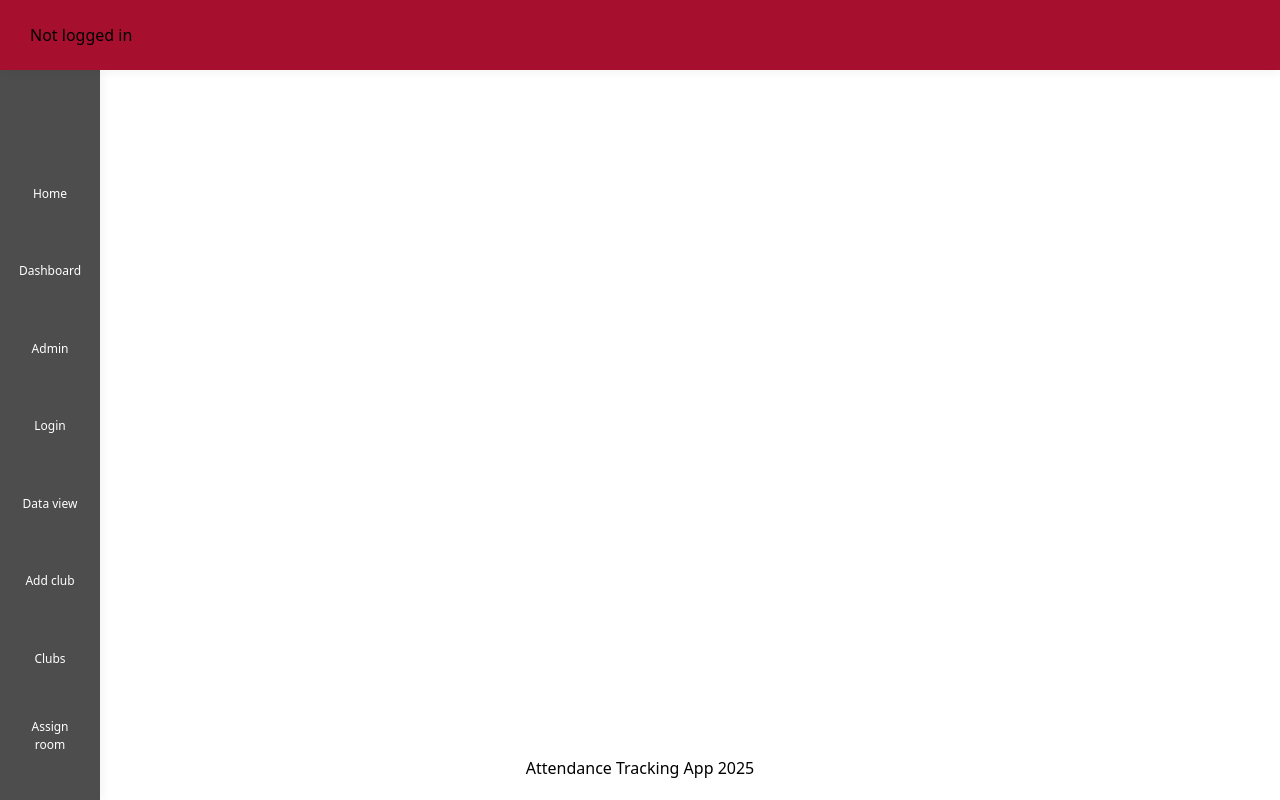
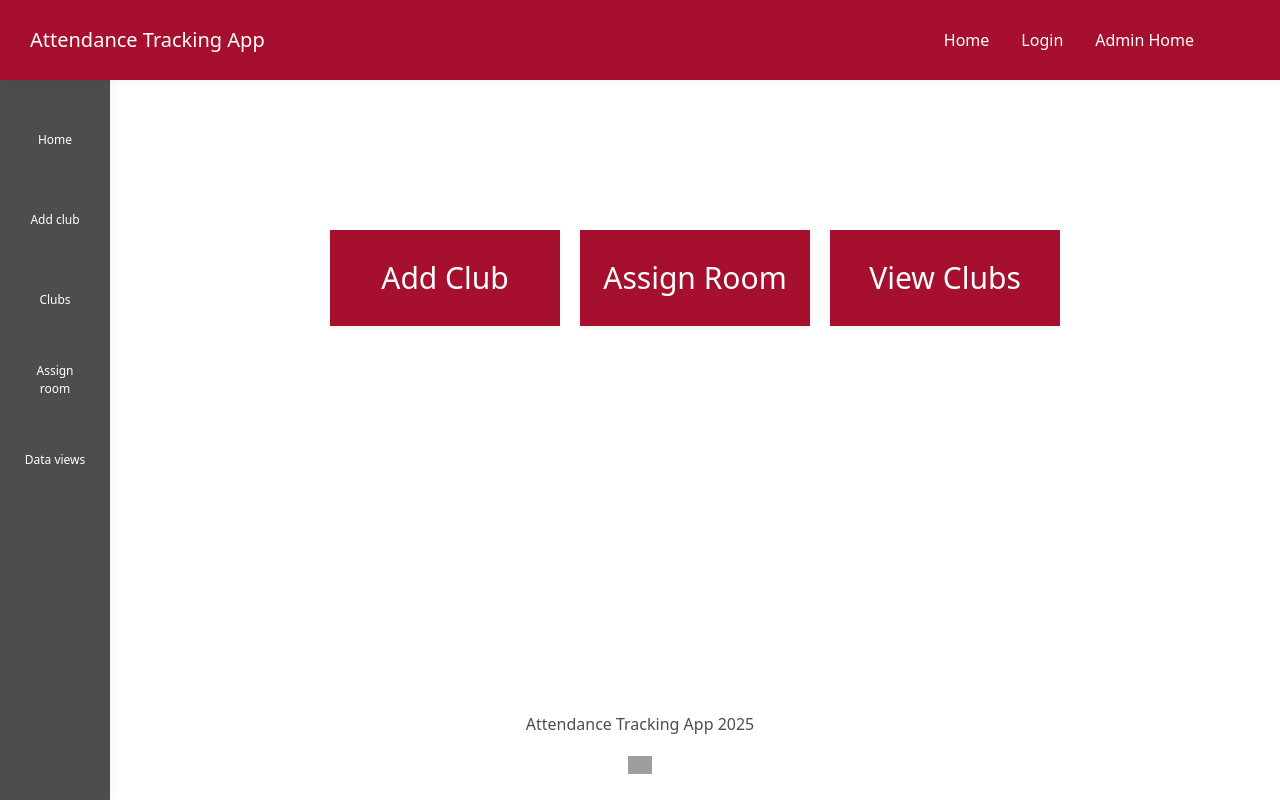
Before and after one commit to GrTravis2/WSU_Cpts_322, a Python web app: template attendance_tracker/templates/dashboard.html in a window 1280 px wide. Run offline with Jinja, Linux system fonts and the light colour scheme; the template is opened without the code that fills it, so the values that code supplies are empty; style sheets or scripts are compiled from the project's sources; grey boxes are pictures that could not be loaded.

Commit message:
Adding in the style changes - including sidebar and some other elements for user dash

```diff
--- a/attendance_tracker/templates/base.html
+++ b/attendance_tracker/templates/base.html
@@ -5,13 +5,15 @@
         <title>{% block title %}{{title}}{% endblock %}</title>
             <link href="{{ url_for('static', filename='style.css')}}" rel="stylesheet">
     </head>
-    <body class="flex bg-cougGray text-white flex-col min-h-screen">
+
+    <body class="min-h-screen flex flex-col">
 
         <!-- Navbar is fixed on every page -->
         <nav class="header-bar">
-            <div class="header-actions">
-                <h1 class="text-lg font-[Proxima Nova]">Attendance Tracking App</h1>
-                <ul class="flex gap-8 text-base">
+            <h1 class="header-title text-white text-xl">Attendance Tracking App</h1>
+            <div class="header-actions flex items-center justify-between px-6 py-4">
+
+                <ul class="flex gap-8 text-base text-white">
                     <li class="relative cursor-pointer">
                     <!-- Menu items: -->
                     <!-- Home -->
@@ -20,35 +22,35 @@
 
                     <!-- Login -->
                     <a href="/h/auth/login" class="hover:after:w-full after:absolute after:left-0 after:-bottom-1 after:h-[2px] after:w-0 after:bg-white after:transition-all after:duration-300">Login</a></li>
+                    <li class="relative cursor-pointer">
 
-                    <!-- Data view -->
+                    <!-- Admin Home -->
+                    <a href="/h/admin/dashboard" class="hover:after:w-full after:absolute after:left-0 after:-bottom-1 after:h-[2px] after:w-0 after:bg-white after:transition-all after:duration-300">Admin Home</a></li>
                     <li class="relative cursor-pointer">
-                    <a href="/h/analytics/data-view" class="hover:after:w-full after:absolute after:left-0 after:-bottom-1 after:h-[2px] after:w-0 after:bg-white after:transition-all after:duration-300">Data Views</a></li>
-
-                    <!-- Admin -->
-                    <li class="relative cursor-pointer">
-                    <a href="/h/admin/home" class="hover:after:w-full after:absolute after:left-0 after:-bottom-1 after:h-[2px] after:w-0 after:bg-white after:transition-all after:duration-300">Admin</a></li>
-
-                    <!-- The below few buttons aren't staying here permanently, just easier if they're easily visible for now -->
-                    <!-- Adding club to db -->
-                    <li class="relative cursor-pointer">
-                    <a href="/h/admin/add-club" class="hover:after:w-full after:absolute after:left-0 after:-bottom-1 after:h-[2px] after:w-0 after:bg-white after:transition-all after:duration-300">Add club</a></li>
-
-                    <!-- Clubs tab -->
-                    <li class="relative cursor-pointer">
-                    <a href="/h/admin/clubs" class="hover:after:w-full after:absolute after:left-0 after:-bottom-1 after:h-[2px] after:w-0 after:bg-white after:transition-all after:duration-300">Clubs</a></li>
-
-                    <!-- Assigning a room to a club -->
-                    <li class="relative cursor-pointer">
-                    <a href="/h/admin/assign-room-to-club" class="hover:after:w-full after:absolute after:left-0 after:-bottom-1 after:h-[2px] after:w-0 after:bg-white after:transition-all after:duration-300">Assign a room</a></li>
-
-                    <!-- Assigning a room to a club -->
-                    <li class="relative cursor-pointer">
-                    <a href="/h/admin/dashboard" class="hover:after:w-full after:absolute after:left-0 after:-bottom-1 after:h-[2px] after:w-0 after:bg-white after:transition-all after:duration-300">Dash</a></li>
                 </ul>
             </div>
 
         </nav>
+
+        <!-- Sidebar -->
+        <div class="sidebar">
+            <a class="nav-item"  href="/">
+                <div class="nav-label">Home</div>
+            </a>
+            <a class="nav-item"  href="/h/admin/add-club">
+                <div class="nav-label">Add club</div>
+            </a>
+            <a class="nav-item"  href="/h/admin/clubs">
+                <div class="nav-label">Clubs</div>
+            </a>
+            <a class="nav-item"  href="/h/admin/assign-room-to-club">
+                <div class="nav-label">Assign room</div>
+            </a>
+            <a class="nav-item"  href="/h/analytics/data-view">
+                <div class="nav-label">Data views</div>
+            </a>
+        </div>
+
 
         <!-- Page specific content -->
 
@@ -62,8 +64,10 @@
         </main>
 
         <!-- Footer stuff -->
-        <footer class="shrink bg-white text-black text-center sticky top-[100vh] py-5">
-                <p>Attendance Tracking App 2025</p>
+        <footer class="footy">
+                Attendance Tracking App 2025 <br>
+                <a href="github.com" class="gh-icon"></a>
         </footer>
+
     </body>
 </html>
--- a/attendance_tracker/templates/club_config.html
+++ b/attendance_tracker/templates/club_config.html
@@ -2,7 +2,7 @@
 {% block title %} Clubs {% endblock %}
 
 {% block content %}
-<div>
+<div class="main-content">
     <form>
         {% for field in club %}
         <div>
--- a/attendance_tracker/templates/club_search.html
+++ b/attendance_tracker/templates/club_search.html
@@ -2,7 +2,7 @@
 {% block title %} Clubs {% endblock %}
 
 {% block content %}
-<div>
+<div class="main-content">
     <table>
         <thead>
             <tr>
--- a/attendance_tracker/templates/dashboard.html
+++ b/attendance_tracker/templates/dashboard.html
@@ -1,3 +1,4 @@
+{% extends 'base.html' %}
 <!DOCTYPE html>
 <html lang="en">
 <head>
@@ -11,12 +12,12 @@
         <!-- Header -->
         <div class="header-bar">
             <div class="header-actions">
-                <div class="user-profile">
+                <div class="user-profile font-bold text-2xl">
 
                     {% if authenticated %}
-                        {{ user }}
+                        Hello, {{ user }}!
                     {% else %}
-                        <div>Not logged in</div>
+                        <div>Hello!</div>
                     {% endif %}
 
                 </div>
@@ -24,47 +25,25 @@
         </div>
 
 
-        <!-- Sidebar -->
-        <div class="sidebar">
-            <a class="nav-item"  href="/">
-                <div class="nav-label">Home</div>
-            </a>
-            <a class="nav-item"  href="h/admin/dashboard">
-                <div class="nav-label">Dashboard</div>
-            </a>
-            <a class="nav-item" href="/h/admin/home">
-                <div class="nav-label">Admin</div>
-            </a>
-            <a class="nav-item"  href="/h/auth/login">
-                <div class="nav-label">Login</div>
-            </a>
-            <a class="nav-item"  href="/h/analytics/data-view">
-                <div class="nav-label">Data view</div>
-            </a>
-            <a class="nav-item"  href="/h/admin/add-club">
-                <div class="nav-label">Add club</div>
-            </a>
-            <a class="nav-item"  href="/h/admin/clubs">
-                <div class="nav-label">Clubs</div>
-            </a>
-            <a class="nav-item"  href="/h/admin/assign-room-to-club">
-                <div class="nav-label">Assign room</div>
-            </a>
-        </div>
+        <!-- Main content -->
+        <div class="main-content">
+            {% block content %}
+                <!-- Tiles for quick stats -->
+                <div class="card-grid">
+                    <a href="/h/admin/add-club" class="card-tile">Add Club</a>
+                    <a href="/h/admin/assign-room-to-club" class="card-tile">Assign Room</a>
+                    <a href="/h/admin/clubs" class="card-tile">View Clubs</a>
 
-        <!-- Main content -->
-        <div class="main-content flex-1">
-            {% block content %}
-                <!-- Room for quick stats -->
+                </div>
+
             {% endblock %}
 
         </div>
 
-        <!-- Footer stuff -->
-        <footer class="mt-auto bg-white text-black text-center py-5">
-            <p>Attendance Tracking App 2025</p>
-        </footer>
+        <!-- Can't get the spacing right on this logo but we'll keep on trucking -->
+        <div class="footy">
 
+        </div>
     </body>
 
 
--- a/attendance_tracker/templates/src/input.css
+++ b/attendance_tracker/templates/src/input.css
@@ -15,7 +15,7 @@
         top: 0;
         left: 0;
         right: 0;
-        height: 70px;
+        height: 80px;
         background-color: #A60F2D;
         box-shadow: 0 2px 10px rgba(0, 0, 0, 0.05);
         display: flex;
@@ -28,9 +28,13 @@
 
     .header-actions {
         display: flex;
-        align-items: center;
+        align-items: cen;
         gap: 20px;
+        list-style: none;
+        padding: 0;
+        margin: 0;
     }
+
 
     .user-profile {
         display: flex;
@@ -65,38 +69,93 @@
     }
 
     .sidebar {
-        width: 100px;
+        width: 110px;
         background-color: #4D4D4D;
-        padding: 90px 0 20px;
+        padding: 25px 0 20px;
         display: flex;
         flex-direction: column;
         align-items: center;
         box-shadow: 2px 0 10px rgba(0, 0, 0, 0.05);
         position: fixed;
-        top: 70px;
+        top: 80px;
         bottom: 0;
         z-index: 50;
     }
 
     .main-content {
         flex: 1;
-        padding: 90px 30px 30px 130px;
+        padding: 40px 30px 30px 140px;
     }
 
-    .dashboard-header {
-        display: flex;
-        justify-content: space-between;
-        align-items: center;
-        margin-bottom: 30px;
+    .button-element {
+        background-color: #A60F2D;
+        color: white;
+        font-family: "Proxima Nova", "sans-serif";
+        cursor: pointer;
+        border: none;
+        border-radius: 16px;
+        padding: 8px;
+        transition: all 0.3s;
+        margin: 8px;
+
     }
 
-    .dashboard-title {
-        font-size: 28px;
-        font-weight: 700;
-        background: linear-gradient(90deg, #A60F2D, #CA1237);
-        -webkit-background-clip: text;
-        background-clip: text;
-        color: transparent;
+    .button-element:hover {
+        background-color: #CA1237;
+        color: white;
     }
 
+    .footy{
+        position: static;
+        width: 100%;
+        background-color: white;
+        min-height: 50px;
+        padding: 20px 50px;
+        display: flex;
+        gap: 20px;
+        justify-content: center;
+        align-items: center;
+        flex-direction: column;
+        color: #4D4D4D;
+
+    }
+
+    .gh-icon {
+        display: inline-block;
+        width: 24px;
+        height: 24px;
+        padding: 12px;
+        gap: 50px;
+        background: url("github-mark.png") no-repeat;
+        background-size: contain;
+        filter: invert(0);
+        transition: filter 0.2s ease;
+    }
+
+    .card-grid {
+        display: grid;
+        grid-template-columns: repeat(auto-fit, minmax(200px, 1fr));
+        gap: 20px;
+        padding: 110px 30px 30px 140px;
+        max-width: 900px;
+        margin: 40px auto;
+        box-sizing: border-box;
+    }
+
+    .card-tile {
+        background-color: #A60F2D;
+        border:rgba(0, 0, 0, 0.05);
+        box-shadow: 0 2px 6px rgba(0, 0, 0, 0.05);
+        padding: 30px 20px;
+        text-align: center;
+        color: white;
+        cursor: pointer;
+        font-weight: 500;
+        transition: all 0.3s;
+    }
+
+    .card-tile:hover {
+        background-color: #CA1237;
+        color: white;
+    }
 }
```
Also changed, not shown: attendance_tracker/templates/add_club.html (+11 -9 lines), attendance_tracker/templates/assign_club.html (+9 -7 lines), attendance_tracker/templates/login.html (+8 -6 lines).
